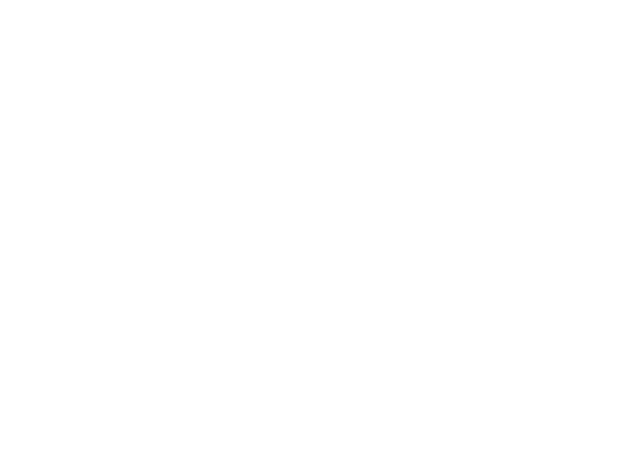
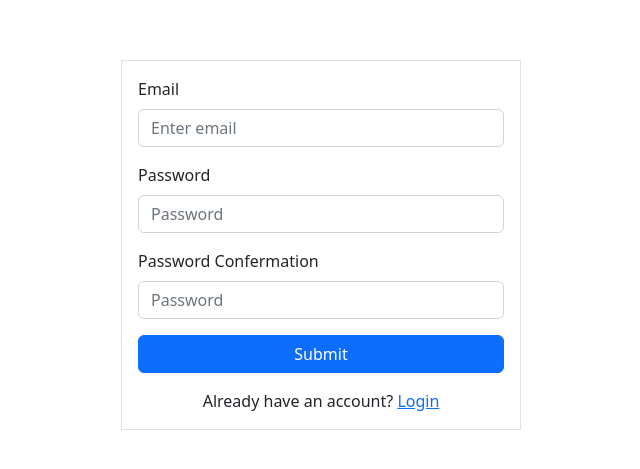
Before and after one commit to mohamedCleanCode/Authentication-Firebase-React, a React (Create React App) app: page /signup in a window 1280 px wide. Shown: the part 155-624 px from the top of the page, without its empty margins (319-959 px from the left). Built offline with nearby package versions, Linux system fonts and the light colour scheme.

Commit message:
add some library and structure of signup, login and forgot-password page

```diff
--- a/package.json
+++ b/package.json
@@ -12,6 +12,7 @@
     "@testing-library/user-event": "^13.5.0",
     "babel-plugin-macros": "^3.1.0",
     "bootstrap": "^5.2.3",
+    "firebase": "^9.16.0",
     "react": "^18.2.0",
     "react-bootstrap": "^2.7.0",
     "react-dom": "^18.2.0",
--- a/src/App.js
+++ b/src/App.js
@@ -1,5 +1,28 @@
+import { Container } from "react-bootstrap";
+import { Route, Routes } from "react-router-dom";
+import Dashboard from "./components/Dashboard";
+import ForgotPassword from "./components/ForgotPassword";
+import Login from "./components/Login";
+import Signup from "./components/Signup";
+import UpdateProfile from "./components/UpdateProfile";
+
 function App() {
-  return <div className="App"></div>;
+  return (
+    <Container
+      className="d-flex justify-content-center align-items-center"
+      style={{ height: "100vh" }}
+    >
+      <div className="w-100 border p-3" style={{ maxWidth: "400px" }}>
+        <Routes>
+          <Route path="/signup" element={<Signup />} />
+          <Route path="/login" element={<Login />} />
+          <Route path="/forgot-password" element={<ForgotPassword />} />
+          <Route path="/update-profile" element={<UpdateProfile />} />
+          <Route path="/" element={<Dashboard />} />
+        </Routes>
+      </div>
+    </Container>
+  );
 }
 
 export default App;
--- /dev/null
+++ b/src/components/Dashboard.js
@@ -0,0 +1,7 @@
+import React from "react";
+
+const Dashboard = () => {
+  return <div>Dashboard</div>;
+};
+
+export default Dashboard;
--- /dev/null
+++ b/src/components/ForgotPassword.js
@@ -0,0 +1,27 @@
+import React from "react";
+import { Button, Form } from "react-bootstrap";
+import { Link } from "react-router-dom";
+
+const ForgotPassword = () => {
+  return (
+    <>
+      <Form>
+        <Form.Group className="mb-3" controlId="formBasicEmail">
+          <Form.Label>Email</Form.Label>
+          <Form.Control type="email" placeholder="Enter email" />
+        </Form.Group>
+        <Button variant="primary" type="submit" className="w-100">
+          Reset Password
+        </Button>
+      </Form>
+      <div className="w-100 text-center mt-3">
+        <Link to="/login">Login</Link>
+      </div>
+      <div className="mt-3 text-center">
+        Need an account? <Link to="/signup">Sign up</Link>
+      </div>
+    </>
+  );
+};
+
+export default ForgotPassword;
--- /dev/null
+++ b/src/components/Login.js
@@ -0,0 +1,31 @@
+import React from "react";
+import { Button, Form } from "react-bootstrap";
+import { Link } from "react-router-dom";
+
+const Login = () => {
+  return (
+    <>
+      <Form>
+        <Form.Group className="mb-3" controlId="formBasicEmail">
+          <Form.Label>Email</Form.Label>
+          <Form.Control type="email" placeholder="Enter email" />
+        </Form.Group>
+        <Form.Group className="mb-3" controlId="formBasicPassword">
+          <Form.Label htmlFor="password">Password</Form.Label>
+          <Form.Control id="password" type="password" placeholder="Password" />
+        </Form.Group>
+        <Button variant="primary" type="submit" className="w-100">
+          Login
+        </Button>
+      </Form>
+      <div className="w-100 text-center mt-3">
+        <Link to="/forgot-password">Forgot Password</Link>
+      </div>
+      <div className="mt-3 text-center">
+        Need an account? <Link to="/signup">Sign up</Link>
+      </div>
+    </>
+  );
+};
+
+export default Login;
--- /dev/null
+++ b/src/components/Signup.js
@@ -0,0 +1,38 @@
+import React from "react";
+import { Button, Form } from "react-bootstrap";
+import { Link } from "react-router-dom";
+
+const Signup = () => {
+  return (
+    <>
+      <Form>
+        <Form.Group className="mb-3" controlId="formBasicEmail">
+          <Form.Label>Email</Form.Label>
+          <Form.Control type="email" placeholder="Enter email" />
+        </Form.Group>
+        <Form.Group className="mb-3" controlId="formBasicPassword">
+          <Form.Label htmlFor="password">Password</Form.Label>
+          <Form.Control id="password" type="password" placeholder="Password" />
+        </Form.Group>
+        <Form.Group className="mb-3" controlId="formBasicPassword">
+          <Form.Label htmlFor="password-confermation">
+            Password Confermation
+          </Form.Label>
+          <Form.Control
+            id="password-confermation"
+            type="password"
+            placeholder="Password"
+          />
+        </Form.Group>
+        <Button variant="primary" type="submit" className="w-100">
+          Submit
+        </Button>
+      </Form>
+      <div className="mt-3 text-center">
+        Already have an account? <Link to="/login">Login</Link>
+      </div>
+    </>
+  );
+};
+
+export default Signup;
--- /dev/null
+++ b/src/components/UpdateProfile.js
@@ -0,0 +1,7 @@
+import React from "react";
+
+const UpdateProfile = () => {
+  return <div>UpdateProfile</div>;
+};
+
+export default UpdateProfile;
```
Also changed, not shown: src/firebase.js (added, +16 -0 lines), 1 other file (tests, documents, lock files or other folders).
